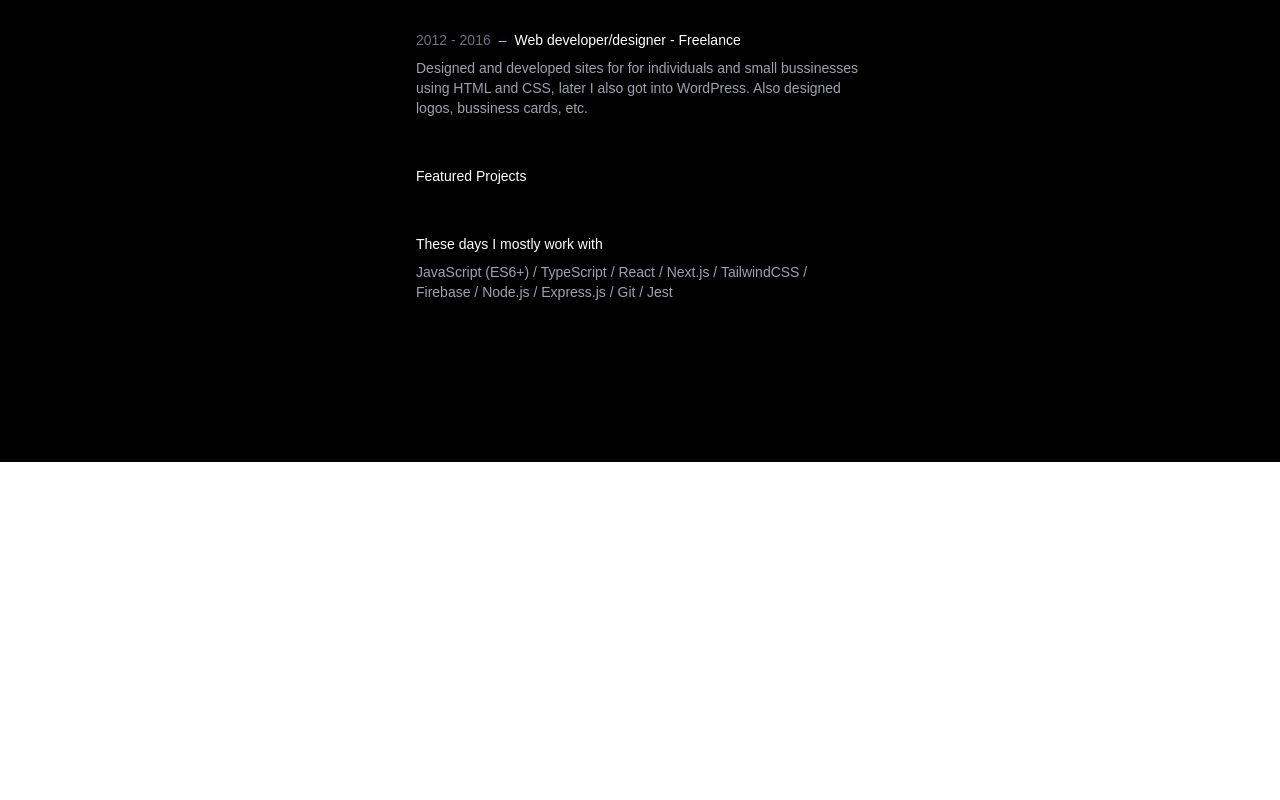
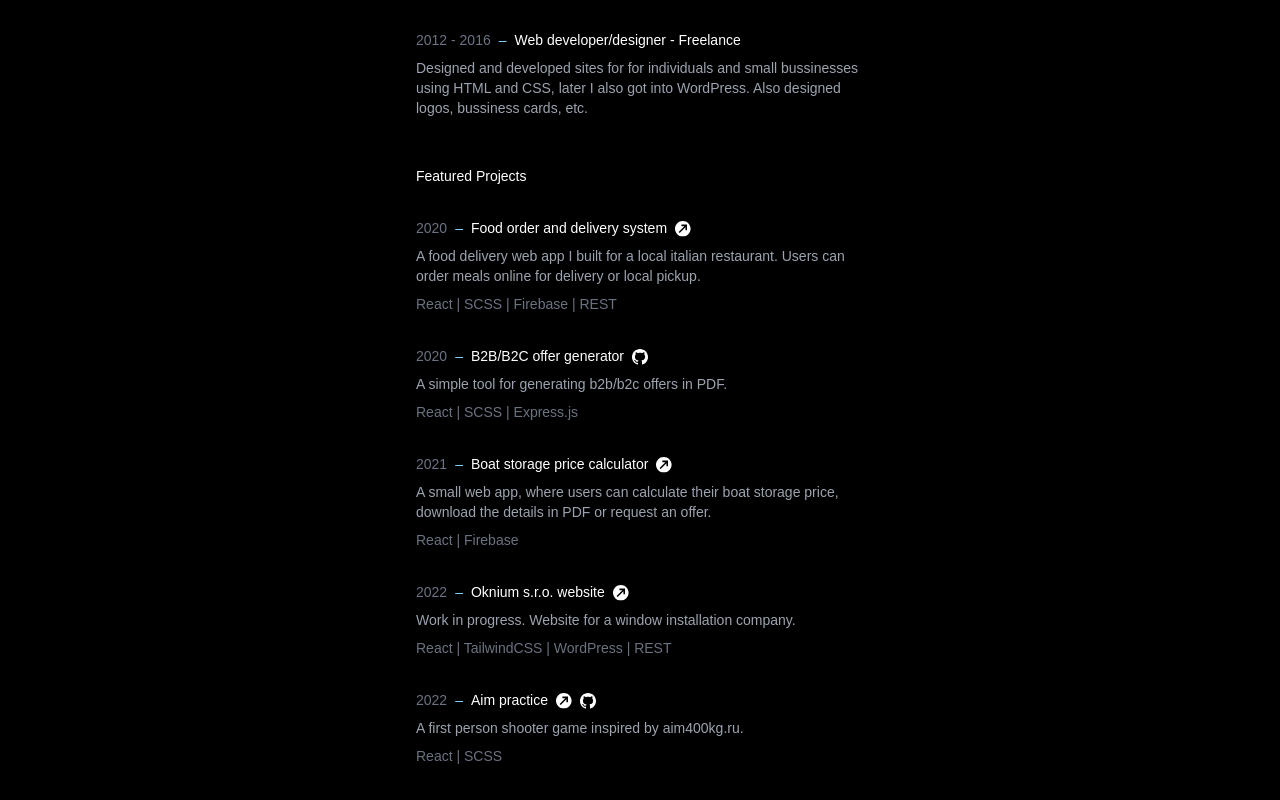
Before and after one commit to vasekhervert/vasekhervert-portfolio, a React (Create React App) app: page / in a window 1280 px wide. Shown: the part 698-1498 px from the top of the page. Before the commit the page ends 1160 px from the top, so only its background shows below. Built offline with nearby package versions, Linux system fonts and the light colour scheme.

Commit message:
tweakd workexp texts, added projects

```diff
--- a/src/App.tsx
+++ b/src/App.tsx
@@ -1,7 +1,8 @@
 import Section from "./components/Section";
 import Header from "./components/Header";
-import { experiences } from "./constants";
+import { experiences, projects } from "./constants";
 import Experience from "./components/Experience";
+import Project from "./components/Project";
 
 const navLinks: { label: string; path: string }[] = [
   { label: "about", path: "/about" },
@@ -28,9 +29,7 @@ function App() {
       <div className="max-w-lg mx-auto py-28 px-8 text-sm">
         <Section id="head">
           <div className="grid grid-cols-4 gap-4 items-center">
-            <div className="">
-              <img className="rounded-full" src="/avatar.jpg" alt="" />
-            </div>
+            <img className="rounded-full" src="/avatar.jpg" alt="" />
             <div className="col-span-3 leading-8">
               <h1 className="text-xl mb-1">Václav Hervert</h1>
               <p className="text-sm text-gray-400">
@@ -74,19 +73,22 @@ function App() {
 
         <Section id="projects">
           <h2 className="text-sm mb-8">Featured Projects</h2>
+          {projects.map((project) => (
+            <Project
+              title={project.title}
+              year={project.year}
+              link={project.link}
+              description={project.description}
+              techstack={project.techstack}
+              github={project.github}
+            />
+          ))}
         </Section>
 
-        <Section id="techstack">
-          <h2 className="text-sm mb-2">These days I mostly work with</h2>
-          <p className="text-sm text-gray-400">
-            JavaScript (ES6+) / TypeScript / React / Next.js / TailwindCSS /
-            Firebase / Node.js / Express.js / Git / Jest
-          </p>
-        </Section>
         {/* <p className="text-xs max-w-xl leading-7 mb-8 text-gray-400">
           Special thanks for support in my beginnings goes to{" "}
           <a href="https://allien.work/" target="_blank" rel="noreferrer">
-            Martin Allien
+            Martin Allien http://simpled.cz/_client/zimovani/ceny-zimovani-lodi.html
           </a>{" "}
           and{" "}
           <a
--- /dev/null
+++ b/src/components/Project.tsx
@@ -0,0 +1,48 @@
+import { Github, Link } from "./icons";
+
+interface Props {
+  year: string;
+  title: string;
+  description: string;
+  link?: string | undefined;
+  techstack: Array<string>;
+  github?: string;
+}
+
+export default function Project({
+  year,
+  title,
+  description,
+  link,
+  techstack,
+  github,
+}: Props) {
+  return (
+    <div className="mb-8">
+      <p className="mb-2">
+        <span className="text-gray-500 mr-2">{year}</span>
+        <span className="text-sky-300 mr-2">–</span>
+        {title}
+        {link && (
+          <a href={link} target="_blank" rel="noreferrer">
+            <Link classes="inline ml-2 max-w-4 max-h-4 fill-white" />
+          </a>
+        )}
+        {github && (
+          <a href={github} target="_blank" rel="noreferrer">
+            <Github classes="inline ml-2 max-w-4 max-h-4 fill-white" />
+          </a>
+        )}
+      </p>
+
+      <p className="text-gray-400 mb-2">{description}</p>
+
+      {techstack.map((i, idx) => (
+        <span className="text-gray-500">
+          {i}
+          {idx < techstack.length - 1 ? " | " : ""}
+        </span>
+      ))}
+    </div>
+  );
+}
--- /dev/null
+++ b/src/components/icons/index.tsx
@@ -0,0 +1,44 @@
+interface Props {
+  classes?: string;
+}
+
+export function Github({ classes }: Props) {
+  return (
+    <svg
+      className={classes}
+      viewBox="0 0 1024 1024"
+      xmlns="http://www.w3.org/2000/svg"
+    >
+      <path
+        fill-rule="evenodd"
+        clip-rule="evenodd"
+        d="M8 0C3.58 0 0 3.58 0 8C0 11.54 2.29 14.53 5.47 15.59C5.87 15.66 6.02 15.42 6.02 15.21C6.02 15.02 6.01 14.39 6.01 13.72C4 14.09 3.48 13.23 3.32 12.78C3.23 12.55 2.84 11.84 2.5 11.65C2.22 11.5 1.82 11.13 2.49 11.12C3.12 11.11 3.57 11.7 3.72 11.94C4.44 13.15 5.59 12.81 6.05 12.6C6.12 12.08 6.33 11.73 6.56 11.53C4.78 11.33 2.92 10.64 2.92 7.58C2.92 6.71 3.23 5.99 3.74 5.43C3.66 5.23 3.38 4.41 3.82 3.31C3.82 3.31 4.49 3.1 6.02 4.13C6.66 3.95 7.34 3.86 8.02 3.86C8.7 3.86 9.38 3.95 10.02 4.13C11.55 3.09 12.22 3.31 12.22 3.31C12.66 4.41 12.38 5.23 12.3 5.43C12.81 5.99 13.12 6.7 13.12 7.58C13.12 10.65 11.25 11.33 9.47 11.53C9.76 11.78 10.01 12.26 10.01 13.01C10.01 14.08 10 14.94 10 15.21C10 15.42 10.15 15.67 10.55 15.59C13.71 14.53 16 11.53 16 8C16 3.58 12.42 0 8 0Z"
+        transform="scale(64)"
+      />
+    </svg>
+  );
+}
+
+export function Link({ classes }: Props) {
+  return (
+    <svg
+      className={classes}
+      viewBox="0 0 1024 999"
+      fill="none"
+      xmlns="http://www.w3.org/2000/svg"
+    >
+      <g clip-path="url(#clip0_382_16)">
+        <path
+          fill-rule="evenodd"
+          clip-rule="evenodd"
+          d="M499.5 999C775.366 999 999 775.366 999 499.5C999 223.634 775.366 0 499.5 0C223.634 0 0 223.634 0 499.5C0 775.366 223.634 999 499.5 999ZM768.9 299.87L767.188 298.157V230H699.031H668.941V230.001H410.586V328.249H600.782L230 699.031L299.869 768.9L668.941 399.829V586.601H767.188V301.582L768.9 299.87Z"
+        />
+      </g>
+      <defs>
+        <clipPath id="clip0_382_16">
+          <rect width="1024" height="998.738" fill="white" />
+        </clipPath>
+      </defs>
+    </svg>
+  );
+}
--- a/src/constants/index.tsx
+++ b/src/constants/index.tsx
@@ -21,3 +21,51 @@ export const experiences: {
     text: "Designed and developed sites for for individuals and small bussinesses using HTML and CSS, later I also got into WordPress. Also designed logos, bussiness cards, etc.",
   },
 ];
+
+export const projects: {
+  year: string;
+  title: string;
+  description: string;
+  link?: string | undefined;
+  techstack: Array<string>;
+  github?: string;
+}[] = [
+  {
+    title: "Food order and delivery system",
+    year: "2020",
+    link: "https://rozvoz.pizzamaxim.cz/",
+    description:
+      "A food delivery web app I built for a local italian restaurant. Users can order meals online for delivery or local pickup.",
+    techstack: ["React", "SCSS", "Firebase", "REST"],
+  },
+  {
+    title: "B2B/B2C offer generator",
+    year: "2020",
+    description: "A simple tool for generating b2b/b2c offers in PDF.",
+    techstack: ["React", "SCSS", "Express.js"],
+    github: "https://github.com/vasekhervert/nabidkar/",
+  },
+  {
+    title: "Boat storage price calculator",
+    year: "2021",
+    link: "http://simpled.cz/_client/zimovani/ceny-zimovani-lodi.html",
+    description:
+      "A small web app, where users can calculate their boat storage price, download the details in PDF or request an offer.",
+    techstack: ["React", "Firebase"],
+  },
+  {
+    title: "Oknium s.r.o. website",
+    year: "2022",
+    description: "Work in progress. Website for a window installation company.",
+    link: "https://oknium.cz/",
+    techstack: ["React", "TailwindCSS", "WordPress", "REST"],
+  },
+  {
+    title: "Aim practice",
+    year: "2022",
+    description: "A first person shooter game inspired by aim400kg.ru.",
+    techstack: ["React", "SCSS"],
+    link: "http://simpled.cz/_client/zimovani/ceny-zimovani-lodi.html",
+    github: "https://github.com/vasekhervert/aim-practice",
+  },
+];
```
